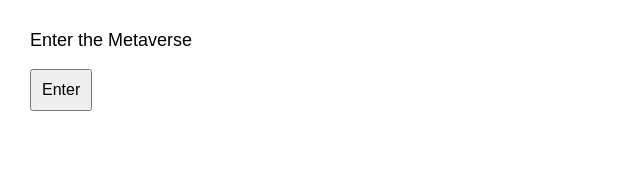
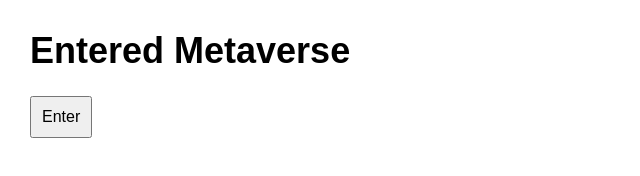
Before and after one commit to acciojob/enter-metaverse-swayamrajora, a website: page main.html in a window 1280 px wide. Both pictures are taken after a click on the button "Enter". Shown: the whole page, without its empty margins (0-640 px from the left). Drawn offline with Linux system fonts and the light colour scheme.

Commit message:
created a submission

```diff
--- a/script.js
+++ b/script.js
@@ -1,3 +1,4 @@
 document.getElementById("enterBtn").addEventListener("click", function() {
     let statusElement = document.getElementById("status");
-    statusElement.innerHTML = "<h1>Entered Metaverse</h1>";
+    statusElement.innerHTML = "<h1>Entered Metaverse</h1>"; // Change text to "Entered Metaverse" within an <h1> tag
+});
```
Also changed, not shown: main.html (+1 -1 lines).
